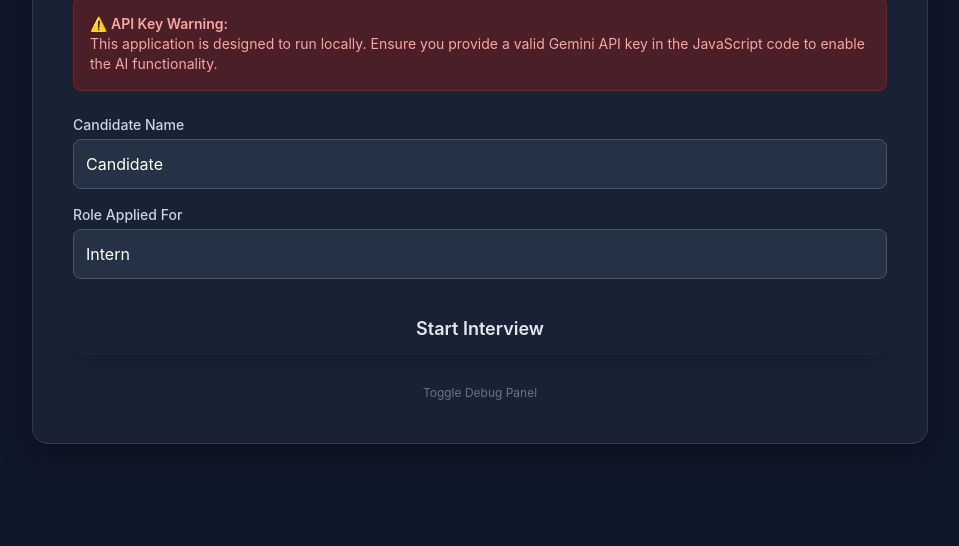
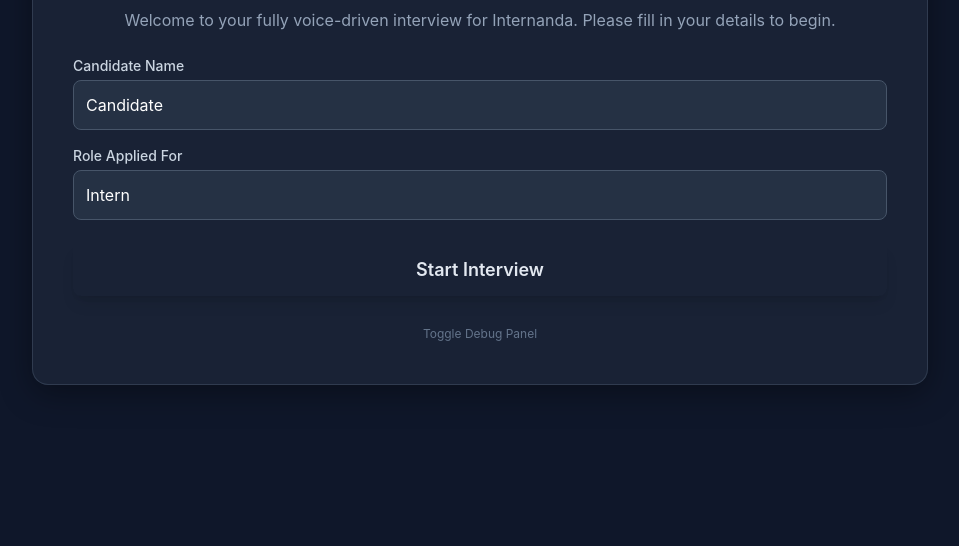
Before and after one commit to officialnewbharat-art/test, a plain HTML site: page index.html in a window 1280 px wide. Shown: the part 254-800 px from the top of the page, without its empty margins (160-1119 px from the left). Drawn offline with nearby package versions, Linux system fonts and the light colour scheme.

Commit message:
Update index.html

```diff
--- a/index.html
+++ b/index.html
@@ -189,11 +189,8 @@
                 Welcome to your fully voice-driven interview for Internanda. Please fill in your details to begin.
             </p>
 
-            <!-- API Warning -->
-            <div class="bg-red-900/50 p-4 rounded-lg border border-red-700/50 text-sm text-red-300">
-                <p class="font-semibold">⚠️ API Key Warning:</p>
-                <p>This application is designed to run locally. Ensure you provide a valid Gemini API key in the JavaScript code to enable the AI functionality.</p>
-            </div>
+            <!-- API Warning (REMOVED) - The key is now configured in the script. -->
+
 
             <div class="space-y-4">
                 <div>
```
